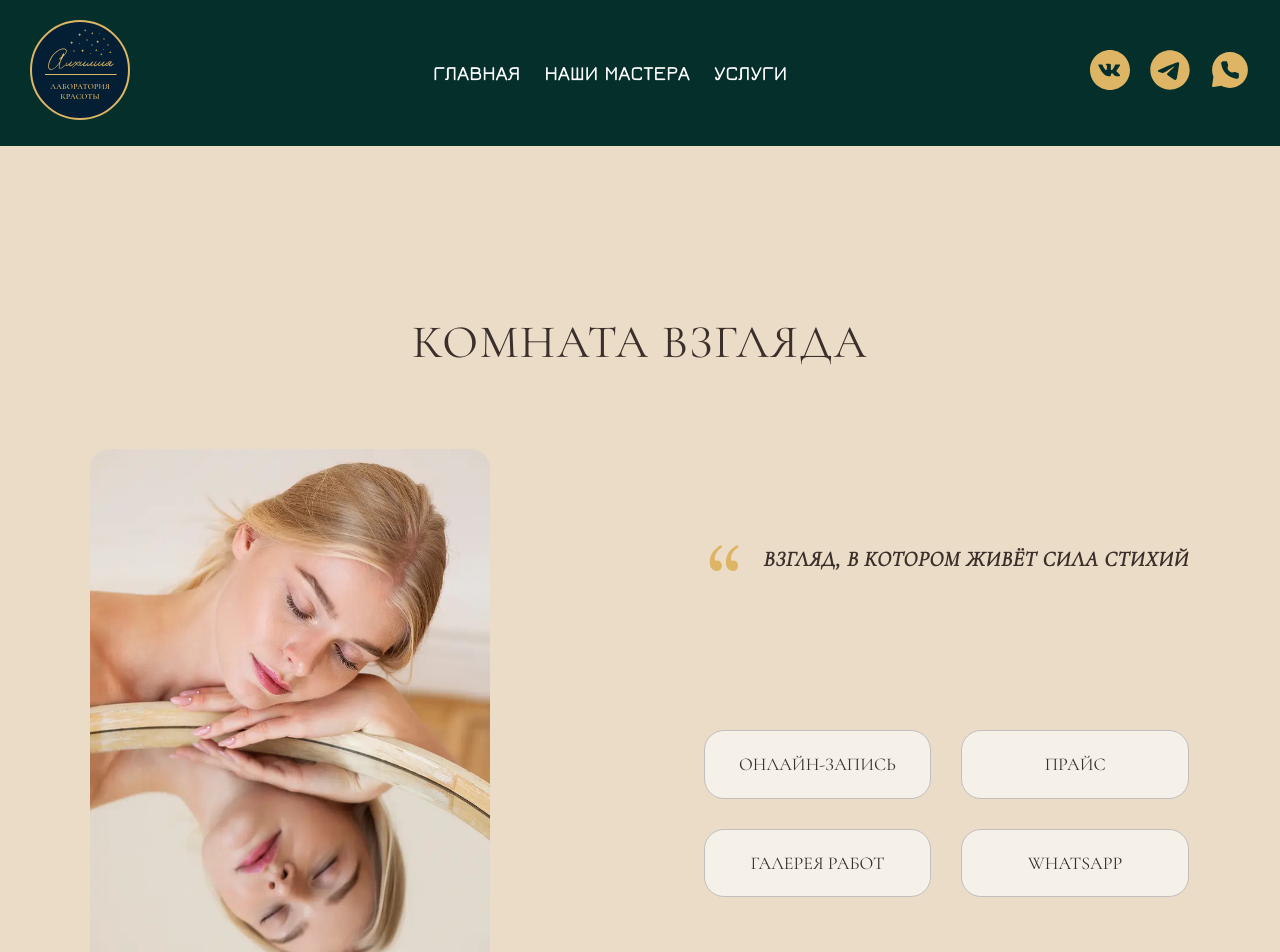
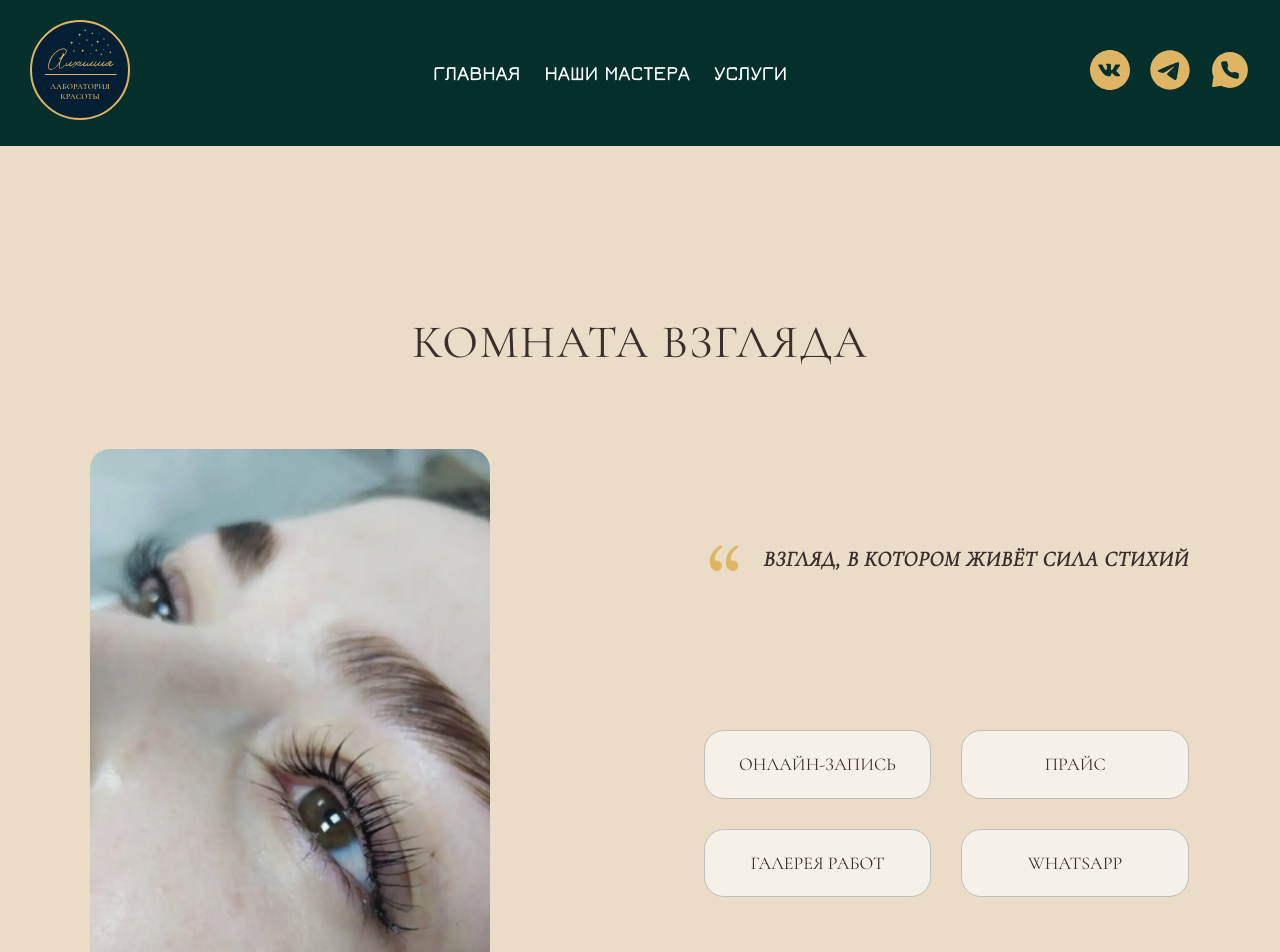
Before and after one commit to darina1970/Alchemy-Beauty-Salon, a React (Vite) app: page /services/look in a window 1280 px wide. Shown: the top 952 px of the page. Built offline with nearby package versions, Linux system fonts and the light colour scheme.

Commit message:
change image and add border-radius

```diff
--- a/src/components/Rooms/RoomMainScreen/RoomMainScreen.module.css
+++ b/src/components/Rooms/RoomMainScreen/RoomMainScreen.module.css
@@ -26,6 +26,10 @@
     position: relative;
     width: clamp(300px, 31.25vw, 600px);
     margin: 0 60px;
+}
+
+.slide-list {
+    border-radius: 20px;
 }
 
 .arrowLeftBtn,
--- a/src/pages/OurServices/RoomLook/RoomLook.jsx
+++ b/src/pages/OurServices/RoomLook/RoomLook.jsx
@@ -1,7 +1,7 @@
 import React from "react";
 import RoomMainScreen from "../../../components/Rooms/RoomMainScreen/RoomMainScreen";
 
-import look from "../../../assets/images/Services/look.webp";
+import look1 from "../../../assets/images/Rooms/LookRoom/look1.webp";
 
 const LookRoom = () => {
   return (
@@ -10,7 +10,7 @@ const LookRoom = () => {
         title="комната взгляда"
         quote="взгляд, в котором живёт сила стихий"
         variant="light"
-        portfolio={[{ src: look }]}
+        portfolio={[{ src: look1 }]}
         useSlider={false}
       />
     </div>
```
Also changed, not shown: src/assets/images/Rooms/LookRoom/look1.webp (added).
